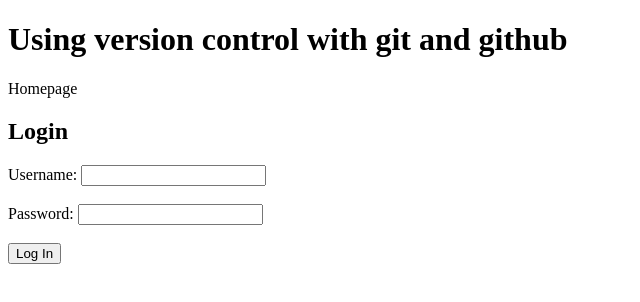
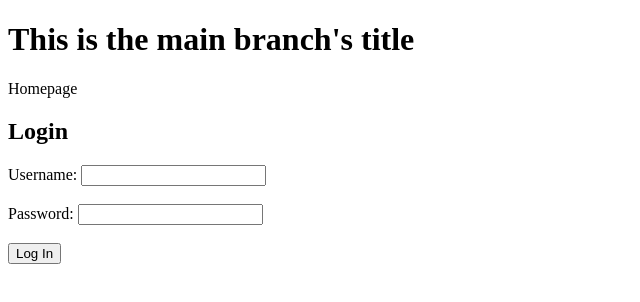
Before and after one commit to adgxyz/my_website, a plain HTML site: page index.html in a window 1280 px wide. Shown: the whole page, without its empty margins (0-640 px from the left). Drawn offline with Linux system fonts and the light colour scheme.

Commit message:
Changed h1 title

```diff
--- a/index.html
+++ b/index.html
@@ -6,7 +6,7 @@
 		<title>Git and Github Demo</title>
 	</head>
 	<body>
-		<h1>Using version control with git and github</h1>
+		<h1>This is the main branch's title</h1>
 		<p>Homepage</p>
 		<form>
 			<h2>Login</h2>
```
